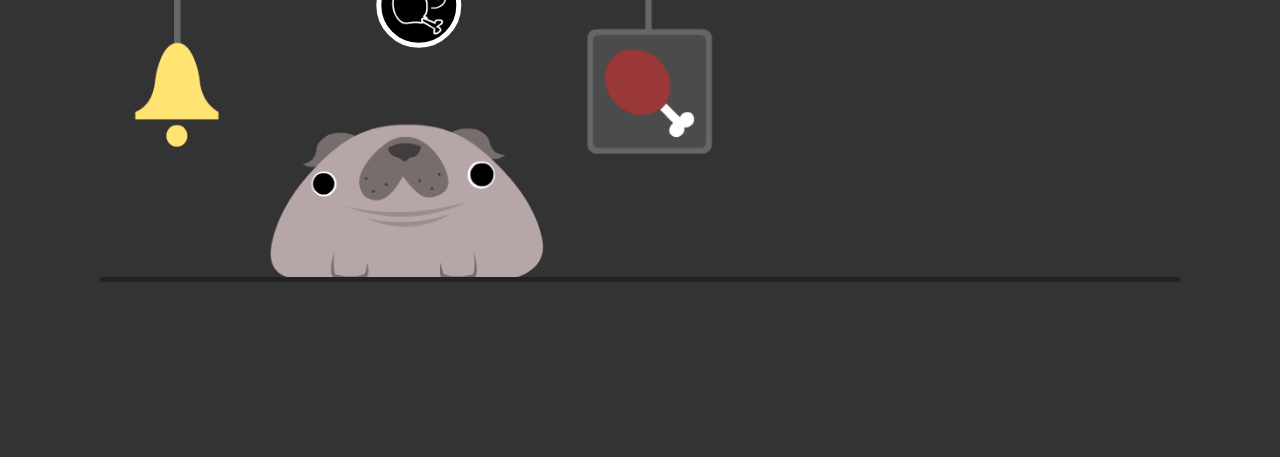
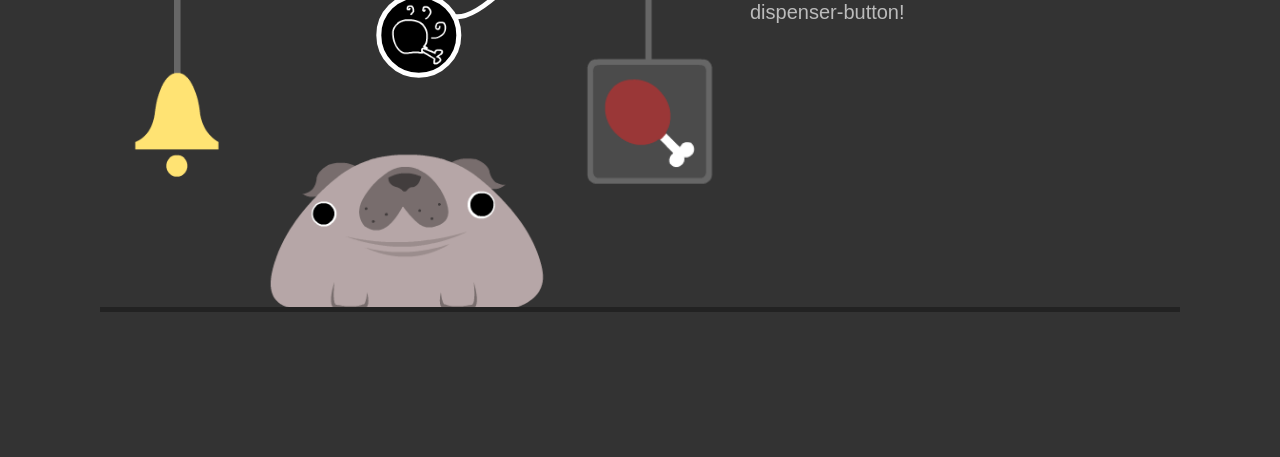
Before and after one commit to ncase/pug, a plain HTML site: page index.html in a window 1280 px wide. Shown: the part 343-800 px from the top of the page. Drawn offline with Linux system fonts and the light colour scheme.

```diff
--- a/index.css
+++ b/index.css
@@ -43,7 +43,7 @@
 }
 .experiment{
 	width:1080px;
-	height:570px;
+	height:510px;
 	position: absolute;
 	margin: auto;
 	top:0; left:0; right:0; bottom:0;
```
